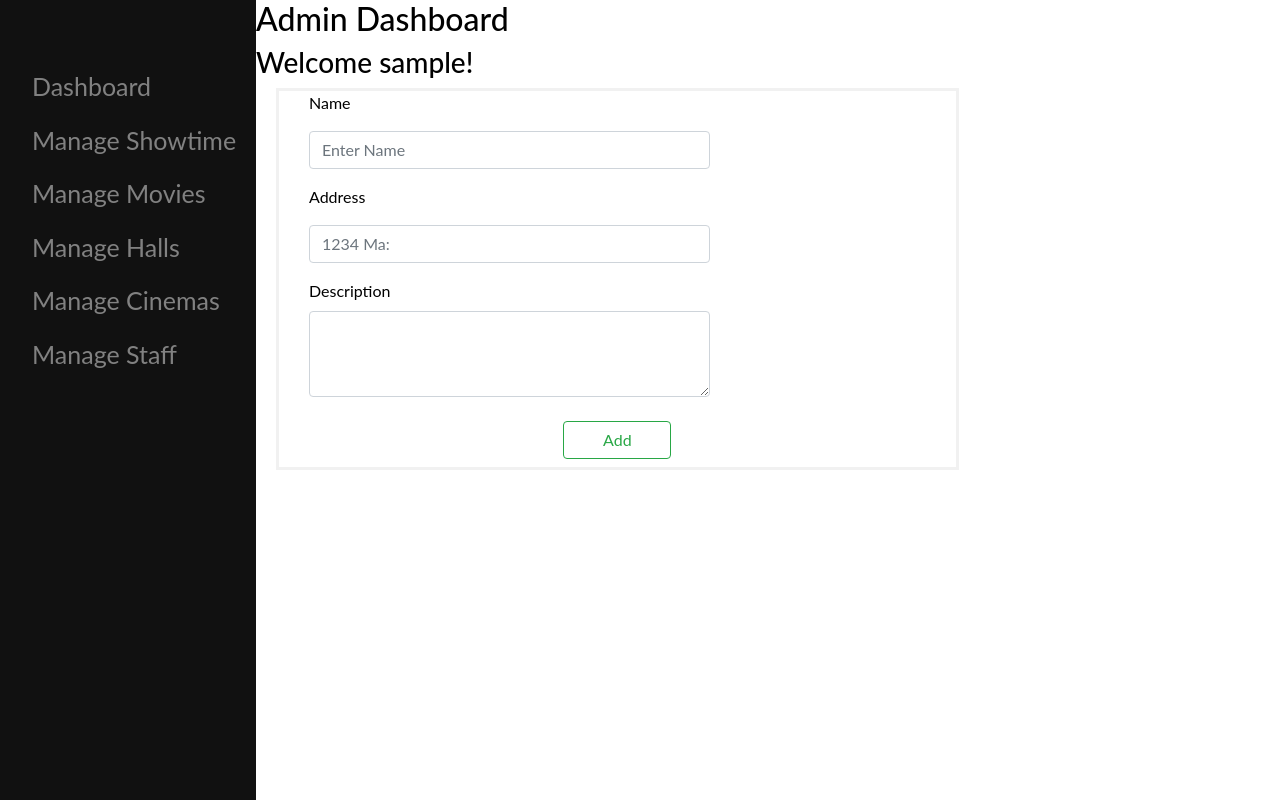
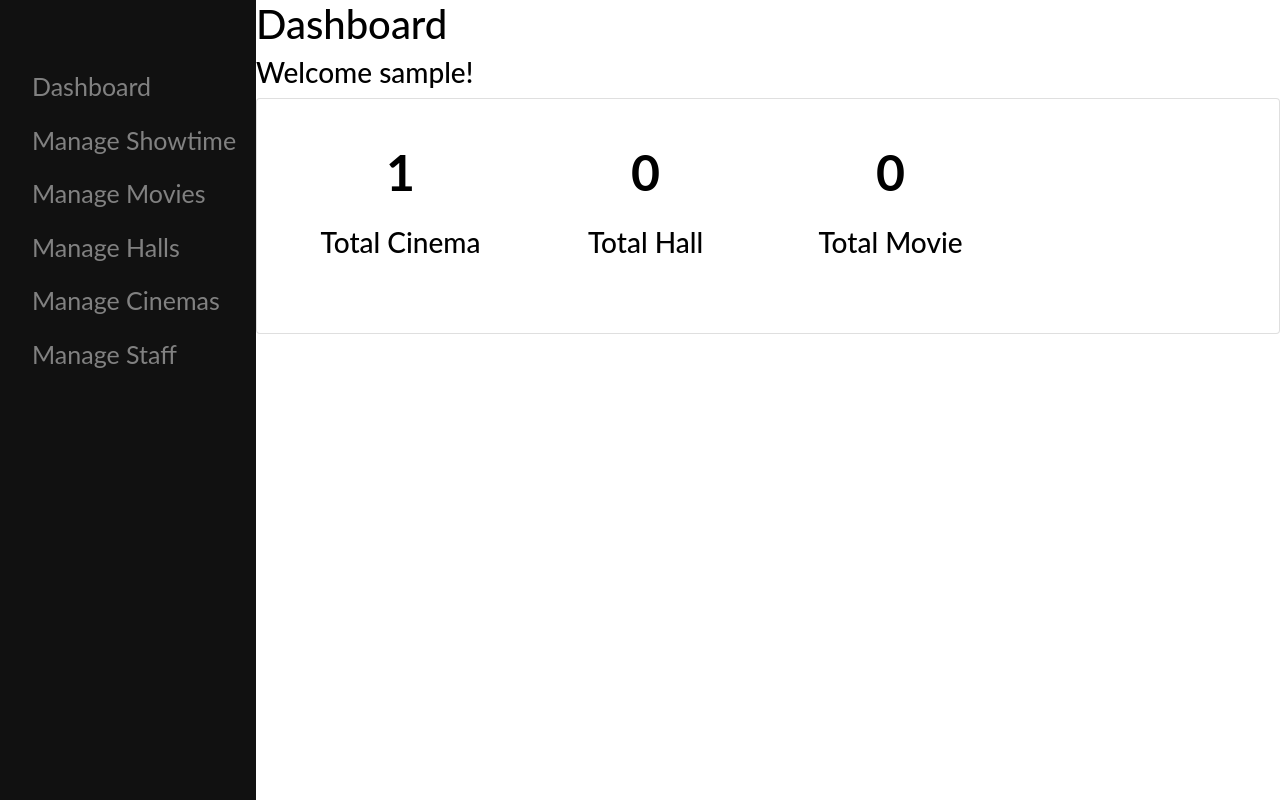
Before and after one commit to nitsuzxz/Online-Booking-Ticket, a PHP site: page /dashboard/dashboard.php in a window 1280 px wide. Run offline with PHP 8.4, Linux system fonts and the light colour scheme; the visitor is signed in with stand-in values (Sample User, id 1); data comes from the database, SQL or seed files in the repository; data that the repository does not hold is empty.

Commit message:
Update dashboard.php
fetch data

```diff
--- a/Admin-Side/dashboard/dashboard.php
+++ b/Admin-Side/dashboard/dashboard.php
@@ -1,5 +1,44 @@
 <?php
-	session_start();
+include ('../../Config/db_config.php');
+
+$q="SELECT count(cinema_id) AS  total_cinema FROM cinema";
+$result=mysqli_query($conn,$q);
+$fetch=mysqli_fetch_all($result,MYSQLI_ASSOC);
+
+$total_cinema='';
+
+foreach($fetch as $cinema){
+
+    $total_cinema=$cinema['total_cinema'];
+
+}
+
+$q="SELECT count(hall_id) AS  total_hall FROM hall";
+$result=mysqli_query($conn,$q);
+$fetch=mysqli_fetch_all($result,MYSQLI_ASSOC);
+
+$total_hall='';
+
+foreach($fetch as $hall){
+
+    $total_hall=$hall['total_hall'];
+
+}
+
+$q="SELECT count(movie_id) AS  total_movie FROM movie";
+$result=mysqli_query($conn,$q);
+$fetch=mysqli_fetch_all($result,MYSQLI_ASSOC);
+
+$total_movie='';
+
+foreach($fetch as $movie){
+
+    $total_movie=$movie['total_movie'];
+
+}
+
+
+
 ?>
 
 <!DOCTYPE html>
@@ -9,9 +48,28 @@
     	<meta name="viewport" content="width=device-width, initial-scale=1.0">
     	<meta http-equiv="X-UA-Compatible" content="IE=edge">
     	<!-- Bootstrap CSS CDN -->
-    	<link rel="stylesheet" href="https://stackpath.bootstrapcdn.com/bootstrap/4.1.0/css/bootstrap.min.css" integrity="sha384-9gVQ4dYFwwWSjIDZnLEWnxCjeSWFphJiwGPXr1jddIhOegiu1FwO5qRGvFXOdJZ4" crossorigin="anonymous">
+		<link rel="stylesheet" href="https://stackpath.bootstrapcdn.com/bootstrap/4.1.0/css/bootstrap.min.css" integrity="sha384-9gVQ4dYFwwWSjIDZnLEWnxCjeSWFphJiwGPXr1jddIhOegiu1FwO5qRGvFXOdJZ4" crossorigin="anonymous">
+		<script src="https://ajax.googleapis.com/ajax/libs/jquery/3.5.1/jquery.min.js"></script>
+
+
 		<link rel="stylesheet" href="../../Asset/style.css" />
-		<title>Admin Dashboard</title>
+		<title>Dashboard</title>
+		<style>
+		.counter
+{
+    text-align: center;
+}
+
+.counter-count
+{
+    font-size: 50px;
+    font-weight: bold;
+    position: relative;
+    color: #000000;
+    text-align: center;
+    display: inline-block;
+}
+		</style>
 	</head>
 
 	<body>
@@ -20,27 +78,57 @@
 			<?php include '../../Asset/sideNav.php'; ?>
 
 			<div id="main">
-	  			<h2>Admin Dashboard</h2>
+	  			<h1>Dashboard</h1>
 	  			<h3>Welcome <?php echo $_SESSION['username'] ?>!</h3>
 
-				<form class="col-8" style="margin: 0px 20px;">
-  					<div class="form-group col-8">
-    					<label for="inputName">Name</label>
-    					<input type="text" class="form-control col-12" id="inputName"  placeholder="Enter Name">
-  					</div>
-  					<div class="form-group col-8">
-    					<label for="inputAddress">Address</label>
-    					<input type="text" class="form-control col-12" id="inputAddress"  placeholder="1234 Ma:">
-  					</div>
-  					<div class="form-group col-8">
-    					<label for="exampleFormControlTextarea1">Description</label>
-    					<textarea class="form-control col-12" id="exampleFormControlTextarea1" rows="3"> </textarea>
-  					</div>
-  						<button type="submit" class="btn btn-outline-success col-md-2 offset-md-5">Add</button>
-				</form>
+				<div class="card">
+				  <div class="card-body">
+				   <div class="counter">
+    <div class="container">
+        <div class="row">
+            <div class="col-12 col-lg-3">
+                <div class="count-up">
+                    <p class="counter-count"><?php echo $total_cinema ?></p>
+                    <h3>Total Cinema</h3>
+                </div>
+            </div>
+
+            <div class="col-12 col-lg-3">
+                <div class="count-up">
+                    <p class="counter-count"><?php echo $total_hall ?></p>
+                    <h3>Total Hall</h3>
+                </div>
+            </div>
+
+            <div class="col-12 col-lg-3">
+                <div class="count-up">
+                    <p class="counter-count"><?php echo $total_movie?></p>
+                    <h3>Total Movie</h3>
+                </div>
+            </div>
+        </div>
+    </div>
+</div>
+				  </div>
+				</div>
 
 			</div>
 		</div>
 	</body>
+	<script>
+	$('.counter-count').each(function () {
+        $(this).prop('Counter',0).animate({
+            Counter: $(this).text()
+        }, {
+
+          //chnage count up speed here
+            duration: 400,
+            easing: 'swing',
+            step: function (now) {
+                $(this).text(Math.ceil(now));
+            }
+        });
+    });
+	</script>
 
 </html>
```
